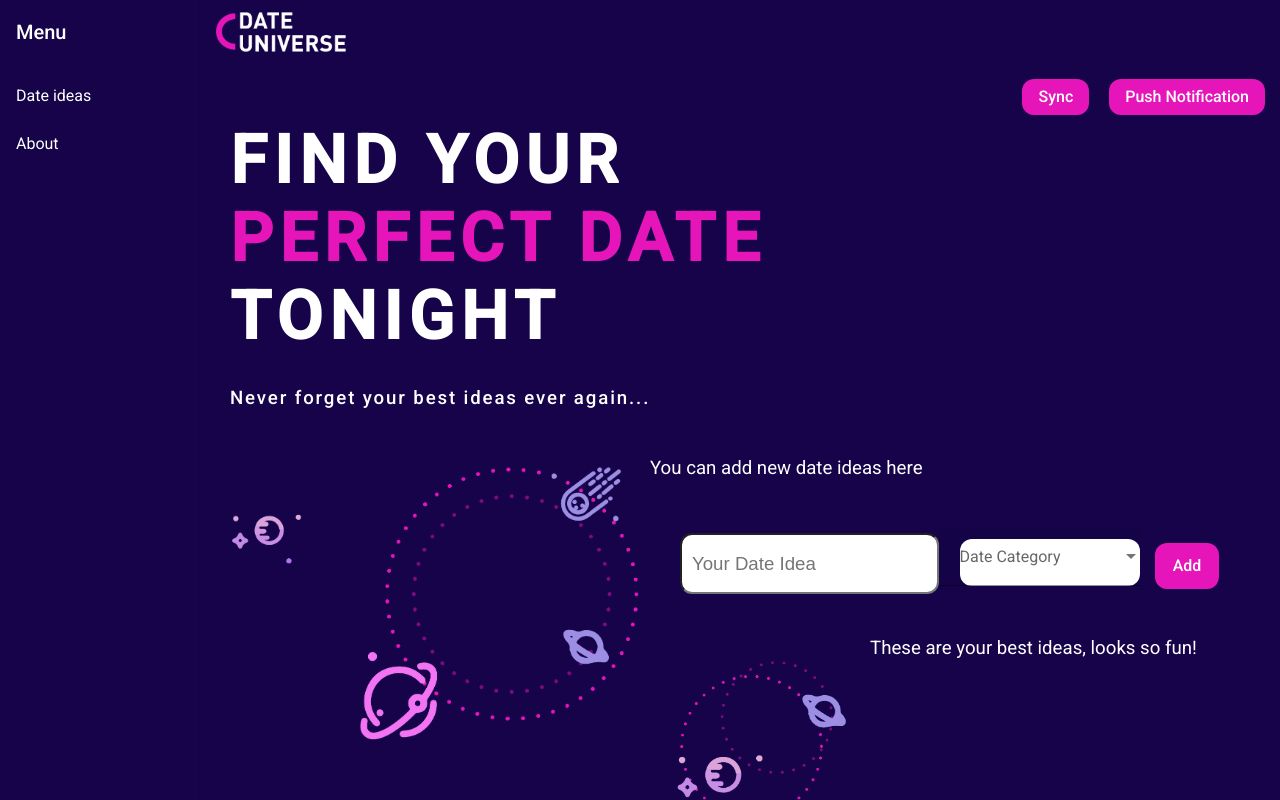
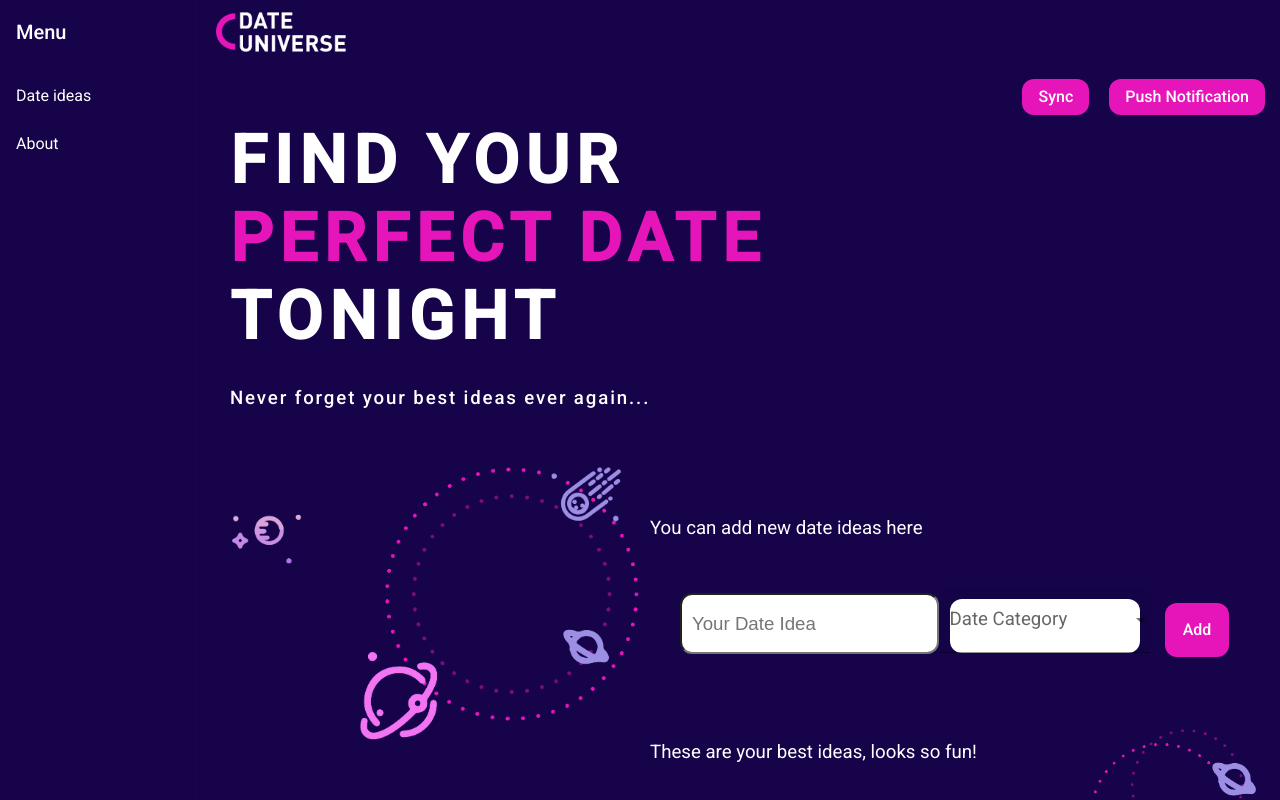
Before and after one commit to BluescreenCreator/PWA_Date_Universe, an Angular app: page / in a window 1280 px wide. Built offline with nearby package versions, Linux system fonts and the light colour scheme.

Commit message:
optimize styles

```diff
--- a/src/app/dates/dates.component.html
+++ b/src/app/dates/dates.component.html
@@ -21,6 +21,7 @@
       height="auto"
       style="float: left"
   /></span>
+  <br />
 
   <h3>You can add new date ideas here</h3>
 </div>
@@ -55,25 +56,29 @@
 
 <br />
 <br />
-<span
-  ><img
+<span>
+  <img
     src="/assets/bilder/ufo3.png"
     width="220px"
     height="auto"
-    style="float: left"
-/></span>
+    style="float: right"
+  />
+  <br />
+</span>
 
 <div class="headings">
+  <br />
   <h3>These are your best ideas, looks so fun!</h3>
+  <br />
 </div>
-<br />
+
 <div class="listSection">
   <ul>
     <li *ngFor="let date of dates" [class.done]="date.done" class="dateCard">
       <input type="checkbox" [checked]="date.done" (click)="toggleDone(date)" />
-      <div>{{ date.title }}</div>
+      <div class="cardTitle">{{ date.title }}</div>
       <br />
-      <div>{{ date.category }}</div>
+      <div class="cardCat">{{ date.category }}</div>
       <br />
       <button class="btn" mat-flat-button (click)="deleteDate(date.id)">
         <img src="/assets/bilder/herz.png" width="25px" height="auto" />
--- a/src/styles.css
+++ b/src/styles.css
@@ -24,8 +24,20 @@ ul {
 
 .mat-form-field-infix {
   background-color: white !important;
-  font-size: 12pt !important;
+  font-size: 14pt !important;
   border-radius: 12px !important;
-  left: 10px !important;
+  padding-left: 10px !important;
   color: #e615ba !important;
 }
+
+.mat-select-min-line {
+  color: #e615ba !important;
+}
+
+.mat-select {
+  margin-left: 10px;
+}
+
+.mat-form-field-hint-wrapper {
+  padding: 0%;
+}
```
